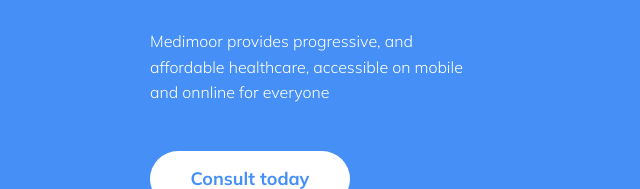
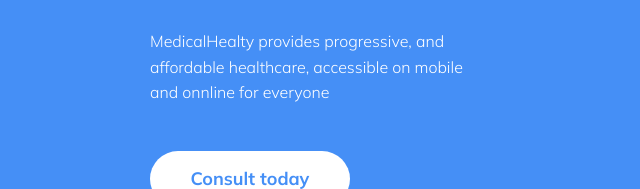
Before and after one commit to Caknoriez/healty-website, a plain HTML site: page index.html in a window 1280 px wide. Shown: the part 391-580 px from the top of the page, 6-646 px from the left. Drawn offline with nearby package versions, Linux system fonts and the light colour scheme.

Commit message:
Update index.html

```diff
--- a/index.html
+++ b/index.html
@@ -72,7 +72,7 @@
                             <div class="banner-left">
                                 <div class="content-wrapper">
                                     <h1 class="banner-title">Virtual healthcare <br> for you</h1>
-                                    <p class="text text-white">Medimoor provides progressive, and affordable healthcare, accessible on mobile and onnline for everyone</p>
+                                    <p class="text text-white">MedicalHealty provides progressive, and affordable healthcare, accessible on mobile and onnline for everyone</p>
                                     <a href = "#" class="btn btn-secondary">Consult today</a>
                                 </div>
                             </div>
```
